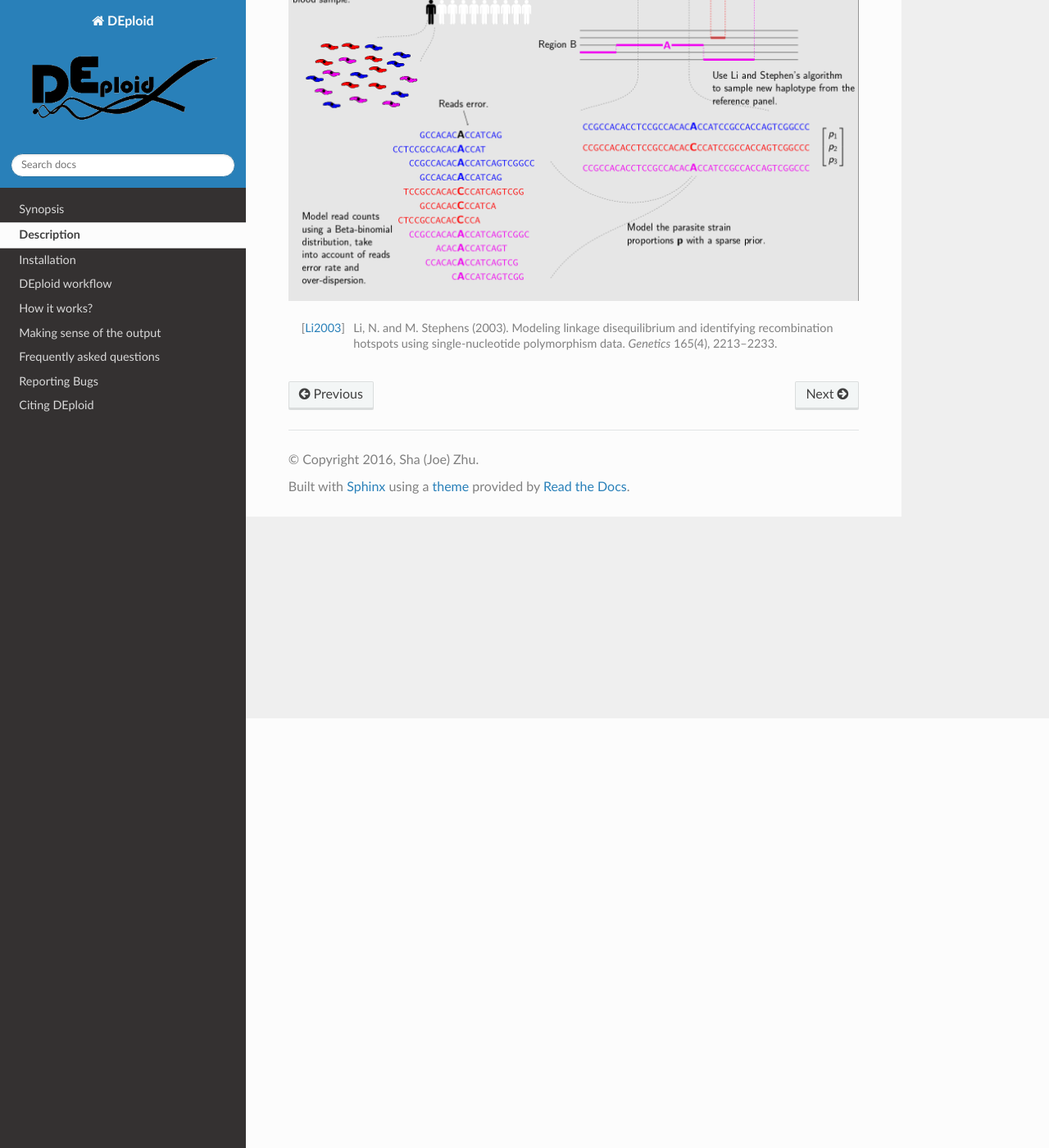
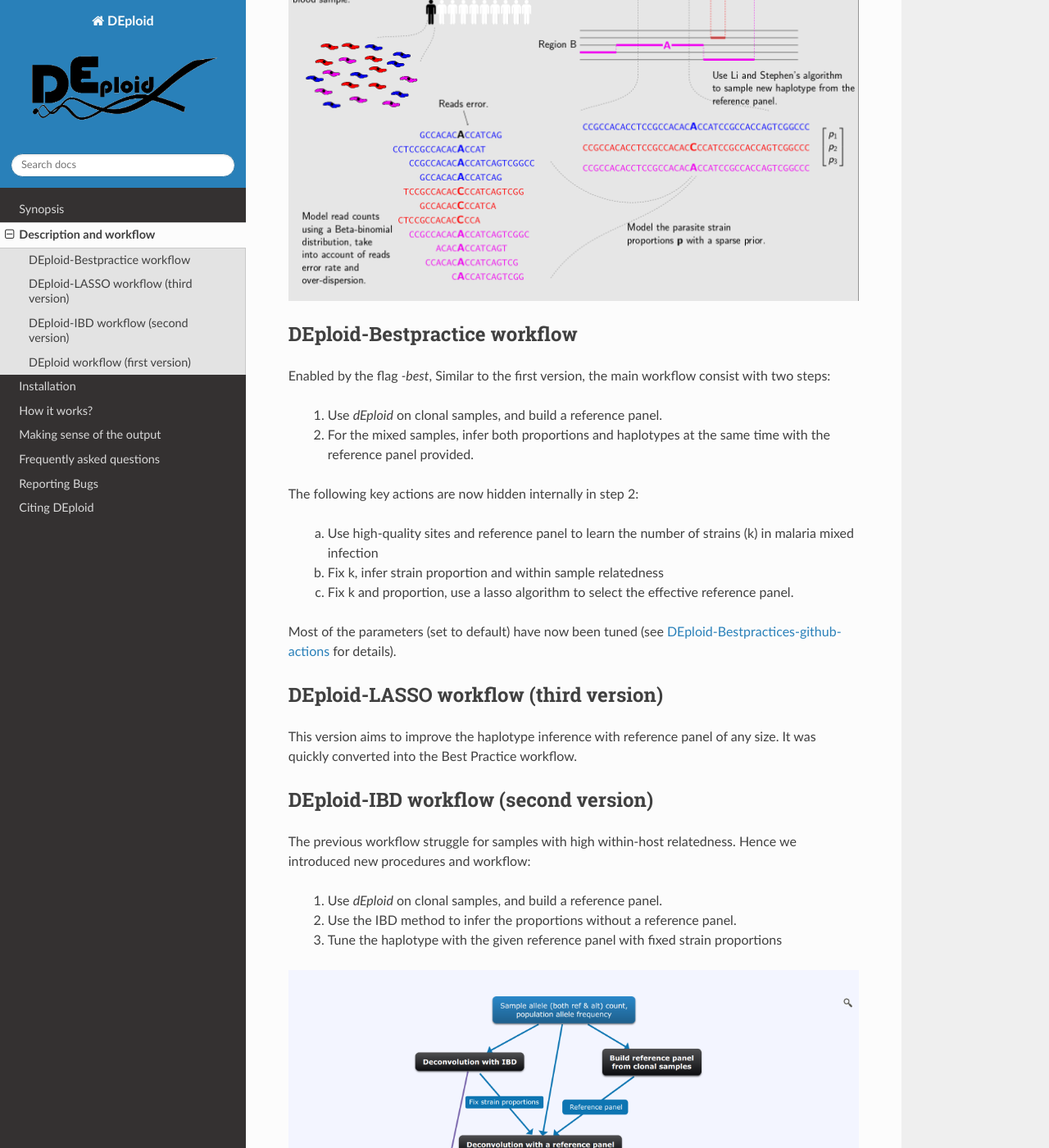
Before and after one commit to DEploid-dev/DEploid, a Sphinx documentation site: the page built from docs/description.rst, in a window 1280 px wide and 1400 px high, scrolled down 524 px. Shown: the whole window at 82% size. Built offline with Sphinx 7.4.7 and the Read the Docs theme 2.0.0, drawn with Linux system fonts in a browser that asks for light colours; some of the changed text lies outside the part shown.

Commit message:
update doc

```diff
--- a/docs/description.rst
+++ b/docs/description.rst
@@ -1,8 +1,8 @@
 .. _sec-description:
 
-===========
-Description
-===========
+========================
+Description and workflow
+========================
 
 ``dEploid`` is designed for deconvoluting mixed genomes with unknown proportions. Traditional 'phasing' programs are limited to diploid organisms. Our method modifies Li and Stephen’s [Li2003]_ algorithm with Markov chain Monte Carlo (MCMC) approaches, and builds a generic framework that allows haplotype searches in a multiple infection setting.
 
@@ -12,9 +12,60 @@ Description
    :width: 1024px
    :alt: An illustration of mixed infection in malaria
 
-.. ***************
-.. Method Overview
-.. ***************
+*****************************
+DEploid-Bestpractice workflow
+*****************************
+
+Enabled by the flag `-best`, Similar to the first version, the main workflow consist with two steps:
+
+  1. Use `dEploid` on clonal samples, and build a reference panel.
+  2. For the mixed samples, infer both proportions and haplotypes at the same time with the reference panel provided.
+
+The following key actions are now hidden internally in step 2:
+
+  a. Use high-quality sites and reference panel to learn the number of strains (k) in malaria mixed infection
+  b. Fix k, infer strain proportion and within sample relatedness
+  c. Fix k and proportion, use a lasso algorithm to select the effective reference panel.
+
+Most of the parameters (set to default) have now been tuned (see `DEploid-Bestpractices-github-actions <https://github.com/DEploid-dev/DEploid-Bestpractices-github-actions>`_ for details).
+
+
+**************************************
+DEploid-LASSO workflow (third version)
+**************************************
+
+This version aims to improve the haplotype inference with reference panel of any size. It was quickly converted into the Best Practice workflow.
+
+
+**************************************
+DEploid-IBD workflow (second version)
+**************************************
+
+The previous workflow struggle for samples with high within-host relatedness. Hence we introduced new procedures and workflow:
+
+  1. Use `dEploid` on clonal samples, and build a reference panel.
+  2. Use the IBD method to infer the proportions without a reference panel.
+  3. Tune the haplotype with the given reference panel with fixed strain proportions
+
+.. image:: _static/scheme.png
+   :width: 1024px
+   :alt: workflow
+
+Black boxes indicate the key deconvolution steps when our program DEploid is used. Boxes in blue and purple represent the input and output respectively at each step. Steps **Deconvolution with IBD** and **Deconvolution with a reference panel** can be combined by using the flag `-ibd`.
+
+*Caveat: need to run the program multiple times, because some models are harder than the others.*
+
+
+********************************
+DEploid workflow (first version)
+********************************
+
+Our main workflow consist with two steps:
+
+  1. Use `dEploid` on clonal samples, and build a reference panel.
+  2. For the mixed samples, infer both proportions and haplotypes at the same time with the reference panel provided.
+
+*Caveat: need to run the program multiple times, because some models are harder than the others.*
 
 
 .. [Li2003] Li, N. and M. Stephens (2003). Modeling linkage disequilibrium and identifying recombination hotspots using single-nucleotide polymorphism data. *Genetics* 165(4), 2213–2233.
--- a/docs/index.rst
+++ b/docs/index.rst
@@ -14,7 +14,6 @@ DEploid
    synopsis
    description
    installation
-   DEploid-workflow.md
    input
    Output
    FAQ
--- a/docs/input.rst
+++ b/docs/input.rst
@@ -24,7 +24,8 @@ Mostly used
     Extract allele frequency information for the VCF file.
 
 .. note::
-    If sample is unspecified, ``dEploid`` only take the first sample in the VCF file. ``DEploid`` DO NOT handle multi-allelic variants, nor indels. The ``FILTER`` column will not be used.
+    If sample is unspecified, ``dEploid`` only take the first sample in the VCF file.
+    ``DEploid`` DO NOT handle multi-allelic variants, nor indels. The ``FILTER`` column will not be used.
 
 
 -panel [*file*]
--- a/docs/installation.rst
+++ b/docs/installation.rst
@@ -51,4 +51,4 @@ and build the binary using
     $ ./bootstrap
     $ make
 
-or install with ``make install``.
+or install with ``make install``. This will also enable the manual and `Tab` auto-completion.
```
Also changed, not shown: docs/DEploid-workflow.md (deleted, +0 -51 lines), docs/synopsis.md (+7 -7 lines).
